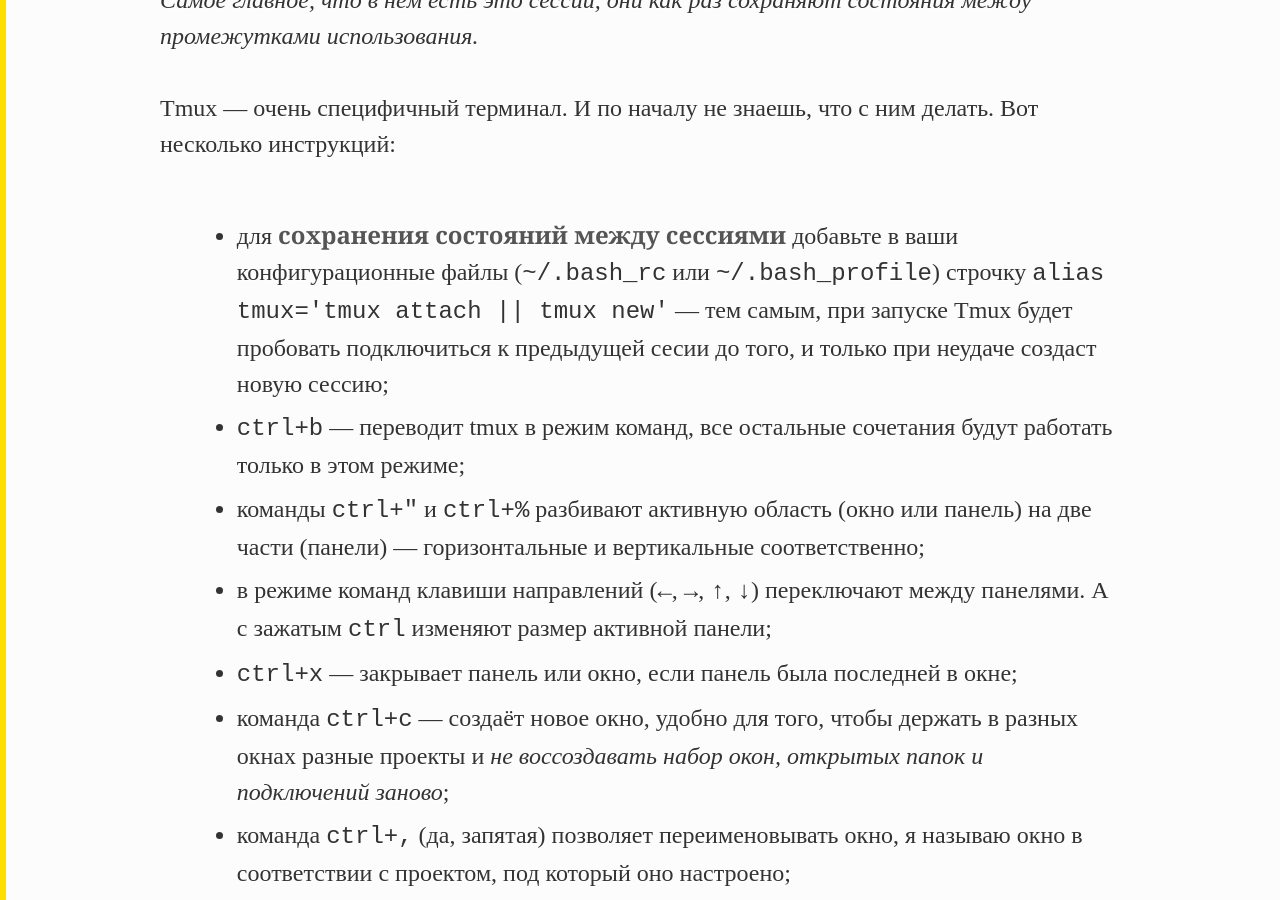
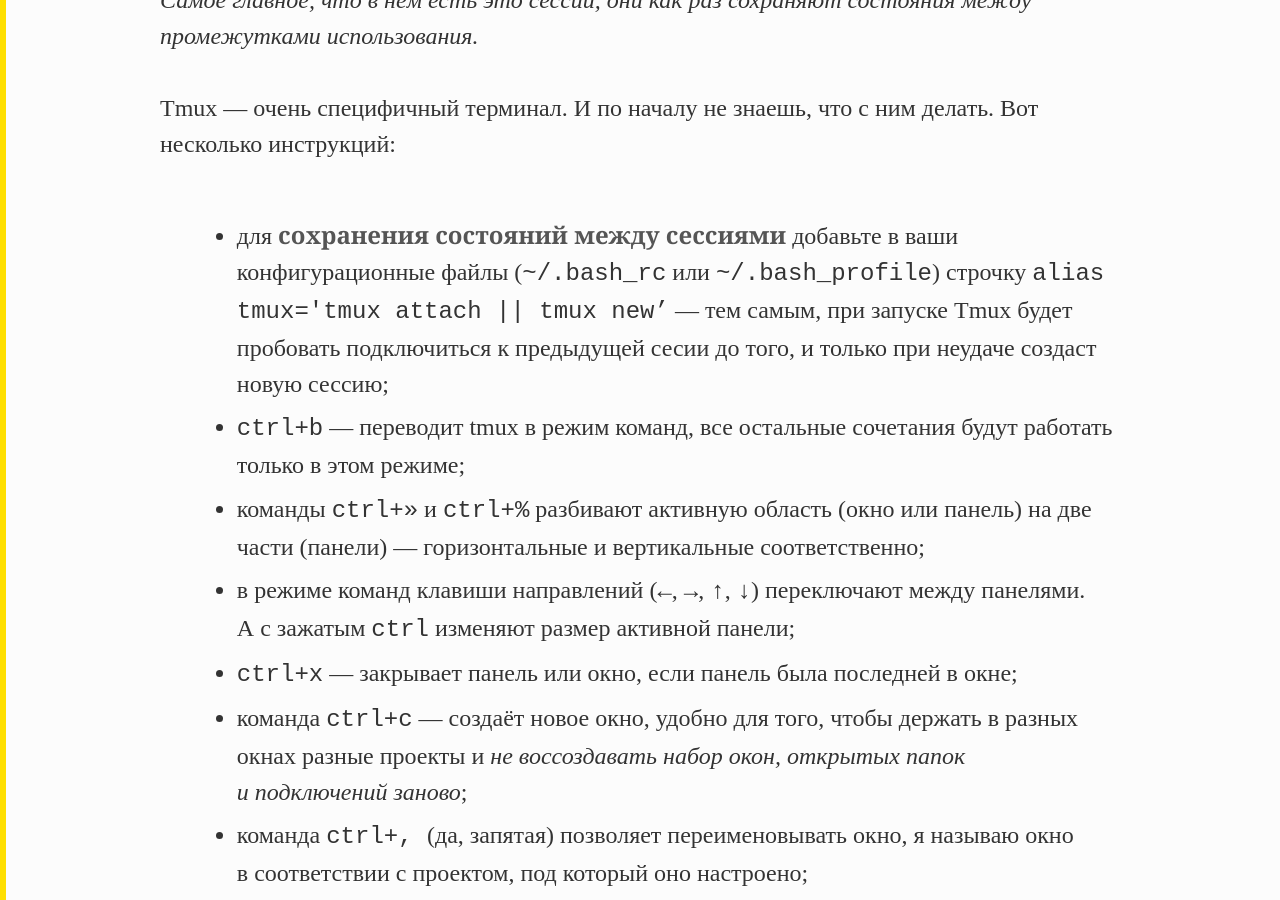
Before and after one commit to iamstarkov/vstarkov.ru, a Jekyll site: the page built from index.html, in a window 1280 px wide and 900 px high, scrolled down 707 px. Built offline with Jekyll 4.4.1, drawn with Linux system fonts in a browser that asks for light colours; comment, search, counter and statistics services are not loaded; some of the changed lines change nothing that is shown.

Commit message:
fix js typographer

```diff
--- a/_layouts/default.html
+++ b/_layouts/default.html
@@ -29,7 +29,7 @@
 <script src="/js/script.js" async defer></script>
 
 {% if site.locale == 'ru' %}
-	<script src="/js/typo.js" async defer></script>
+	<script src="/js/typo.js"></script>
 {% endif %}
 
 
--- a/js/typo.js
+++ b/js/typo.js
@@ -239,8 +239,9 @@
 
 document.addEventListener("DOMContentLoaded", function(event) {
     typo.init(document.querySelectorAll(''+
-		'.entry > p, .entry > ul, .entry > ol, .entry > h1, .entry > h2, .entry > h3, .entry > h4, .entry > h5, .entry > h6'+
+		'.entry > p, .entry > ul, .entry > ol'+
+		'.entry > h1, .entry > h2, .entry > h3, .entry > h4, .entry > h5, .entry > h6'+
 		'.related-nav__list, nav, .timeline' +
-		'.heading-wrap'
+		'.heading-wrap a, .heading-wrap h1, .heading-wrap h2'
 	));
 });
```
